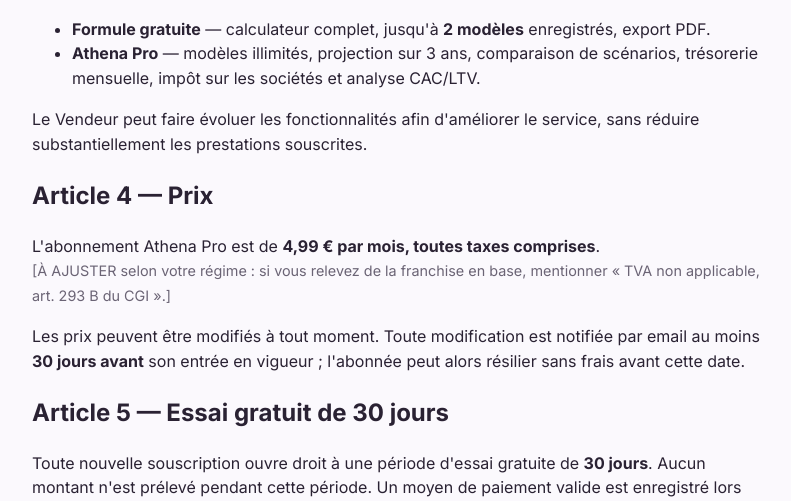
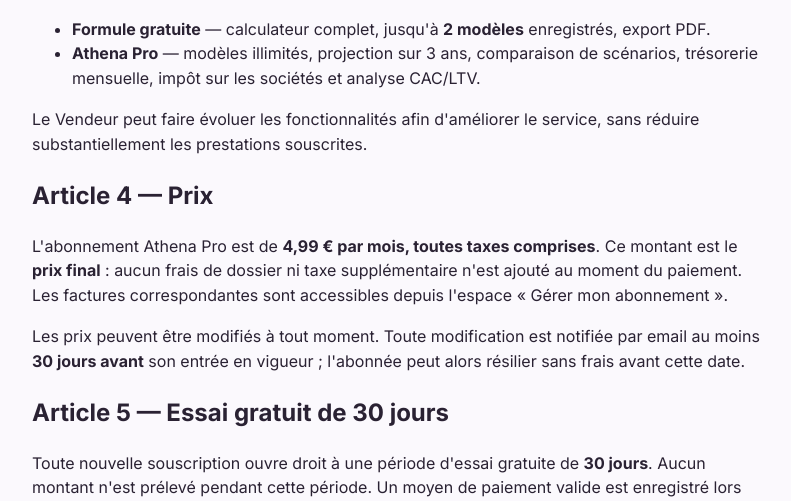
Before and after one commit to Shahinazabdelsalam/athena-business-model, a FastAPI app: page /cgv in a window 1280 px wide. Shown: the part 776-1277 px from the top of the page, without its empty margins (242-1033 px from the left). Run offline with FastAPI, Linux system fonts and the light colour scheme.

Commit message:
Word the CGV price clause so it holds under either VAT regime
The clause carried a placeholder pending confirmation of the company's
VAT status. State instead that 4,99 € is the final price with nothing
added at checkout — true whether or not VAT applies. The "TVA non
applicable, art. 293 B" wording belongs on invoices (generated by
Stripe), not in the terms.

Co-Authored-By: Claude Opus 4.8 (1M context) <noreply@anthropic.com>

```diff
--- a/app/templates/cgv.html
+++ b/app/templates/cgv.html
@@ -36,9 +36,10 @@
     substantiellement les prestations souscrites.</p>
 
   <h2>Article 4 — Prix</h2>
-  <p>L'abonnement Athena Pro est de <b>4,99 € par mois, toutes taxes comprises</b>.<br>
-    <span class="muted">[À AJUSTER selon votre régime : si vous relevez de la franchise en base,
-      mentionner « TVA non applicable, art. 293 B du CGI ».]</span></p>
+  <p>L'abonnement Athena Pro est de <b>4,99 € par mois, toutes taxes comprises</b>. Ce montant est
+    le <b>prix final</b> : aucun frais de dossier ni taxe supplémentaire n'est ajouté au moment du
+    paiement. Les factures correspondantes sont accessibles depuis l'espace
+    « Gérer mon abonnement ».</p>
   <p>Les prix peuvent être modifiés à tout moment. Toute modification est notifiée par email au moins
     <b>30 jours avant</b> son entrée en vigueur ; l'abonnée peut alors résilier sans frais avant cette date.</p>
 
```
